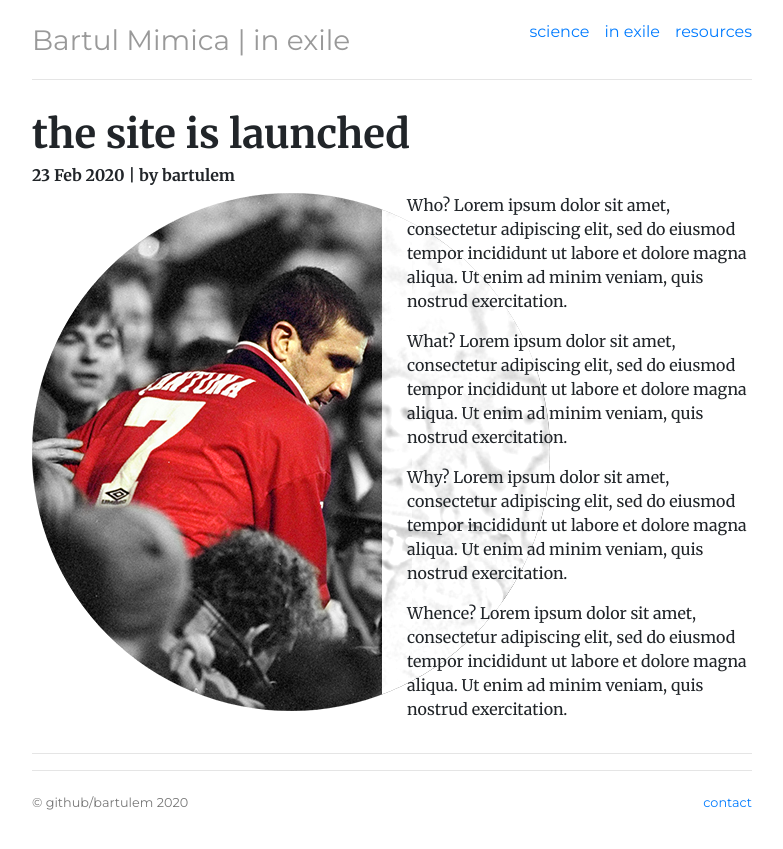
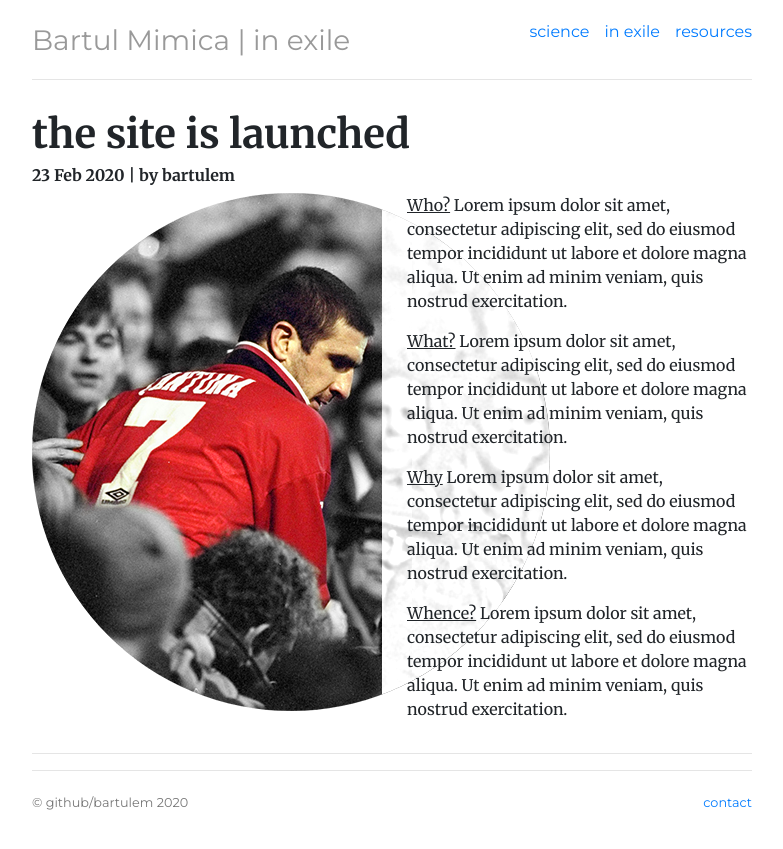
Before and after one commit to bartulem/bartulem.github.io, a Jekyll site: the page built from inexile/_posts/2020-02-23-bartulem-site-launched.md, in a window 1280 px wide. Shown: the top 849 px of the page, without its empty margins (248-1031 px from the left). Built offline with Jekyll 4.4.1, drawn with Linux system fonts in a browser that asks for light colours; comment, search, counter and statistics services are not loaded.

Commit message:
Update 2020-02-23-bartulem-site-launched.md

```diff
--- a/inexile/_posts/2020-02-23-bartulem-site-launched.md
+++ b/inexile/_posts/2020-02-23-bartulem-site-launched.md
@@ -7,13 +7,15 @@
 date: 2020-02-23
 ---
 
-<div class="col-sm-6">
-  <img  class="img-custom" alt="ledieu" src="/img/ledieu.png">
+<div class="row">
+  <div class="col-sm-6">
+    <img  class="img-custom" alt="ledieu" src="/img/ledieu.png">
+  </div>
+
+  <div class="col-sm-6">
+    <p> <u>Who?</u> Lorem ipsum dolor sit amet, consectetur adipiscing elit, sed do eiusmod tempor incididunt ut labore et dolore magna aliqua. Ut enim ad minim veniam, quis nostrud exercitation. </p>
+    <p> <u>What?</u> Lorem ipsum dolor sit amet, consectetur adipiscing elit, sed do eiusmod tempor incididunt ut labore et dolore magna aliqua. Ut enim ad minim veniam, quis nostrud exercitation. </p>
+    <p> <u>Why</u> Lorem ipsum dolor sit amet, consectetur adipiscing elit, sed do eiusmod tempor incididunt ut labore et dolore magna aliqua. Ut enim ad minim veniam, quis nostrud exercitation. </p>
+    <p> <u>Whence?</u> Lorem ipsum dolor sit amet, consectetur adipiscing elit, sed do eiusmod tempor incididunt ut labore et dolore magna aliqua. Ut enim ad minim veniam, quis nostrud exercitation. </p>
+  </div>
 </div>
-
-<div class="col-sm-6">
-  <p> Who? Lorem ipsum dolor sit amet, consectetur adipiscing elit, sed do eiusmod tempor incididunt ut labore et dolore magna aliqua. Ut enim ad minim veniam, quis nostrud exercitation. </p>
-  <p> What? Lorem ipsum dolor sit amet, consectetur adipiscing elit, sed do eiusmod tempor incididunt ut labore et dolore magna aliqua. Ut enim ad minim veniam, quis nostrud exercitation. </p>
-  <p> Why? Lorem ipsum dolor sit amet, consectetur adipiscing elit, sed do eiusmod tempor incididunt ut labore et dolore magna aliqua. Ut enim ad minim veniam, quis nostrud exercitation. </p>
-  <p> Whence? Lorem ipsum dolor sit amet, consectetur adipiscing elit, sed do eiusmod tempor incididunt ut labore et dolore magna aliqua. Ut enim ad minim veniam, quis nostrud exercitation. </p>
-</div>
```
Also changed, not shown: other parts of inexile/_posts/2020-02-23-bartulem-site-launched.md (+1 -1 lines).
